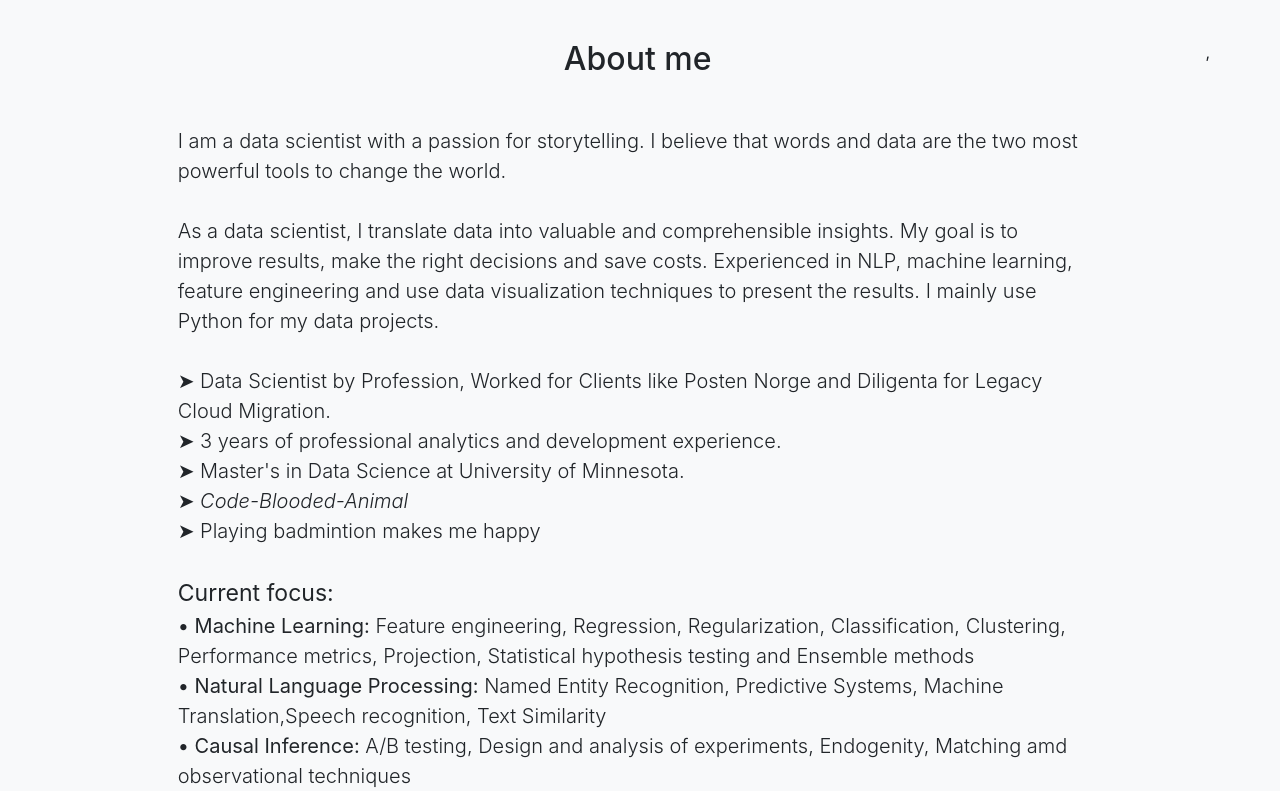
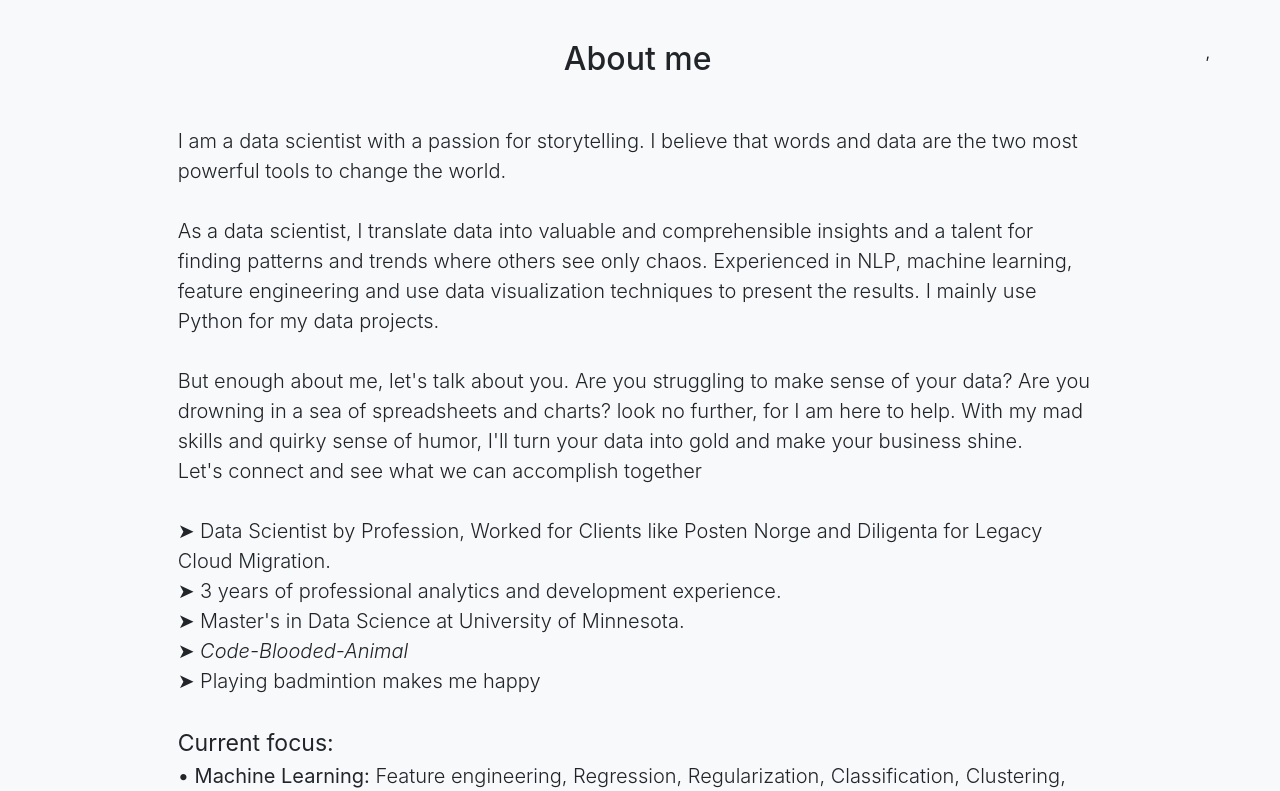
Before and after one commit to Navanshu04/NavanshuKhare, a website with bundled scripts: page index.html in a window 1280 px wide. Shown: the part 880-1671 px from the top of the page. Built offline with nearby package versions, Linux system fonts and the light colour scheme.

Commit message:
Update index.html

```diff
--- a/index.html
+++ b/index.html
@@ -80,11 +80,15 @@
         <div class="col-lg-10 mx-auto">
           <h2 class="mb-5">About me</h2>
           <p class="lead mb-5 text-left">
-            I am a data scientist with a passion for storytelling. I believe that words and data are the two most powerful tools to change the world.<br>
-            <br>
-            As a data scientist, I translate data into valuable and comprehensible insights. My goal is to improve results, make the right decisions and save costs. Experienced in NLP, machine learning, feature engineering and use data visualization techniques to present the results. I mainly use Python for my data projects.<br>
-            <br>
-            	➤ Data Scientist by Profession, Worked for Clients like Posten Norge and Diligenta for Legacy Cloud Migration.<br>
+            	I am a data scientist with a passion for storytelling. I believe that words and data are the two most powerful tools to change the world.<br>
+            	<br>
+         	As a data scientist, I translate data into valuable and comprehensible insights and a talent for finding patterns and trends where others see only chaos. Experienced in NLP, machine learning, feature engineering and use data visualization techniques to present the results. I mainly use Python for my data projects.<br>
+		<br>
+		But enough about me, let's talk about you. Are you struggling to make sense of your data? Are you drowning in a sea of spreadsheets and charts? look no further, for I am here to help. With my mad skills and quirky sense of humor, I'll turn your data into gold and make your business shine.
+		<br>
+		Let's connect and see what we can accomplish together<br>
+		<br>
+		  ➤ Data Scientist by Profession, Worked for Clients like Posten Norge and Diligenta for Legacy Cloud Migration.<br>
             	➤ 3 years of professional analytics and development experience.<br>
 	 	➤ Master's in Data Science at University of Minnesota.<br>
             	➤ <i>Code-Blooded-Animal</i> <br>
```
